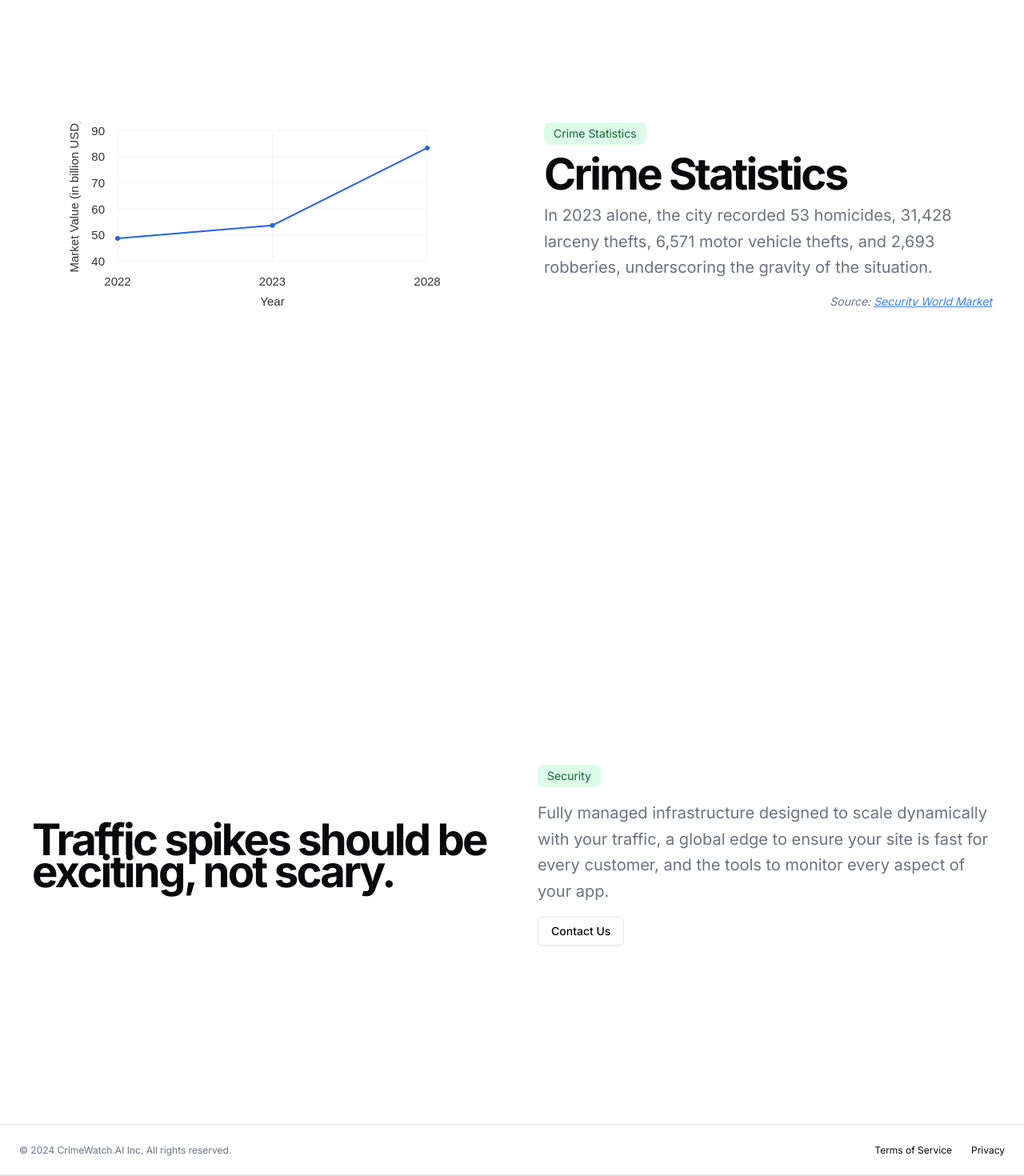
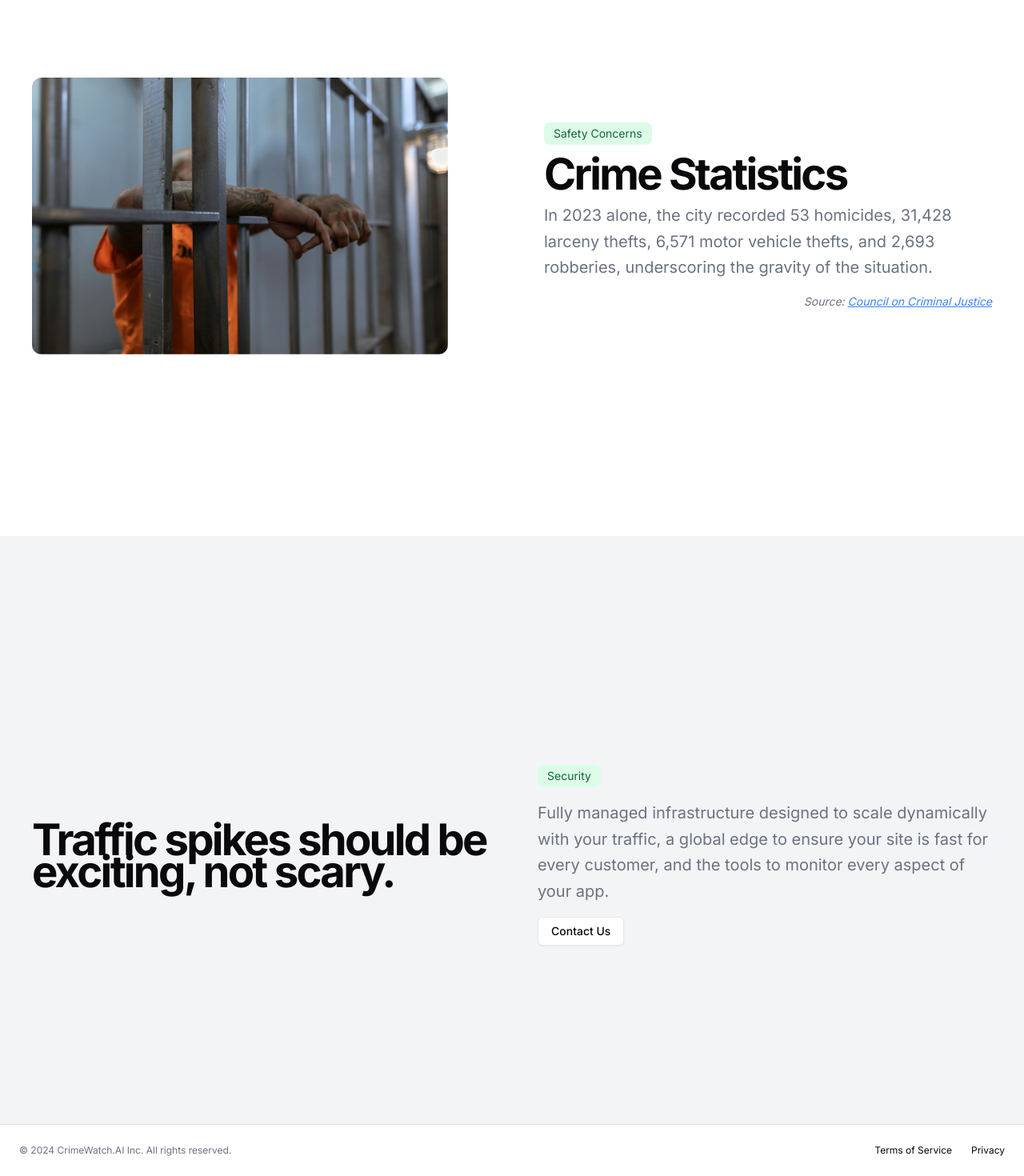
Before and after one commit to Y-ZR/CrimeWatch.AI, a Next.js app in the folder frontend/: page / in a window 1280 px wide. Shown: the part 3330-4800 px from the top of the page at 80% size. Built offline with nearby package versions, Linux system fonts and the light colour scheme.

Commit message:
crime section for home page

```diff
--- a/frontend/src/app/page.js
+++ b/frontend/src/app/page.js
@@ -153,7 +153,7 @@ export default function HomePage() {
           </div>
         </section>
 
-        <section className="min-h-screen w-full flex items-center">
+        <section className="min-h-screen w-full flex items-center bg-gray-100">
           <div className="container grid gap-20 sm:px-10 md:grid-cols-2">
             <div className="flex flex-col space-y-4 items-center justify-center">
               <div className="flex flex-col items-start space-y-4">
@@ -190,13 +190,17 @@ export default function HomePage() {
 
         <section className="min-h-screen w-full flex items-center">
           <div className="container grid gap-20 sm:px-10 md:grid-cols-2">
-            <div className="flex justify-center space-y-4">
-                <LineChart className="aspect-[2/1]" />
+            <div className="flex justify-center space-y-4 mr-10">
+                <img
+                  alt="Crime Statistics"
+                  className="mx-auto overflow-hidden rounded-xl object-fill object-center"
+                  src="/crime.jpg"
+                />
             </div>
             <div className="flex flex-col space-y-4 items-center justify-center">
               <div className="flex flex-col items-start space-y-4">
                 <div className="inline-block rounded-lg bg-green-100 px-3 py-1 text-sm dark:bg-gray-800 text-green-800">
-                  Crime Statistics
+                  Safety Concerns
                 </div>
                 <h2 className="lg:leading-tighter text-3xl font-bold tracking-tighter sm:text-4xl md:text_5xl xl:text-[3.4rem] 2xl:text-[3.75rem]">
                   Crime Statistics
@@ -207,11 +211,11 @@ export default function HomePage() {
                 </p>
                 <p className="text-sm italic text-gray-500 text-right w-full">
                   Source: <Link
-                            href="https://www.securityworldmarket.com/uk/News/Business-News/video-surveillance-market-predicted-to-reach-over-83-billion-by-20281?utm_source=newsletter-swm-uk&utm_medium=email&utm_campaign=wk&utm_source=360Works%20CloudMail&utm_medium=email&utm_campaign=SWM%20UK%20230829"
+                            href="https://counciloncj.org/year-end-2023-crime-trends/"
                             target="_blank"
                             rel="noopener noreferrer"
                             className="underline text-blue-500 hover:text-blue-800">
-                            Security World Market
+                            Council on Criminal Justice
                           </Link>
                 </p>
               </div>
@@ -219,7 +223,7 @@ export default function HomePage() {
           </div>
         </section>
 
-        <section className="min-h-screen w-full flex items-center border-b-2">
+        <section className="min-h-screen w-full flex items-center border-b-2 bg-gray-100">
           <div className="container grid gap-10 sm:px-10 md:gap-16 md:grid-cols-2">
             <div className="flex space-y-4 items-center">
               <h2 className="lg:leading-tighter text-3xl font-bold tracking-tighter sm:text-4xl md:text_5xl xl:text-[3.4rem] 2xl:text-[3.75rem]">
--- a/frontend/src/components/ui/Footer.jsx
+++ b/frontend/src/components/ui/Footer.jsx
@@ -2,8 +2,8 @@ import Link from 'next/link';
 
 export const Footer = () => {
   return (
-    <footer className="absolute bottom-0 flex flex-col gap-2 sm:flex-row py-6 w-full shrink-0 items-center px-4 md:px-6 border-t">
-      <p className="text-xs text-gray-500 dark:text-gray-400">
+    <footer className="absolute bottom-0 flex flex-col gap-2 sm:flex-row py-6 w-full shrink-0 items-center px-4 md:px-6 border-t bg-white">
+      <p className="text-xs text-gray-500">
         © 2024 CrimeWatch.AI Inc. All rights reserved.
       </p>
       <nav className="sm:ml-auto flex gap-4 sm:gap-6">
```
Also changed, not shown: frontend/public/crime.jpg (added).
